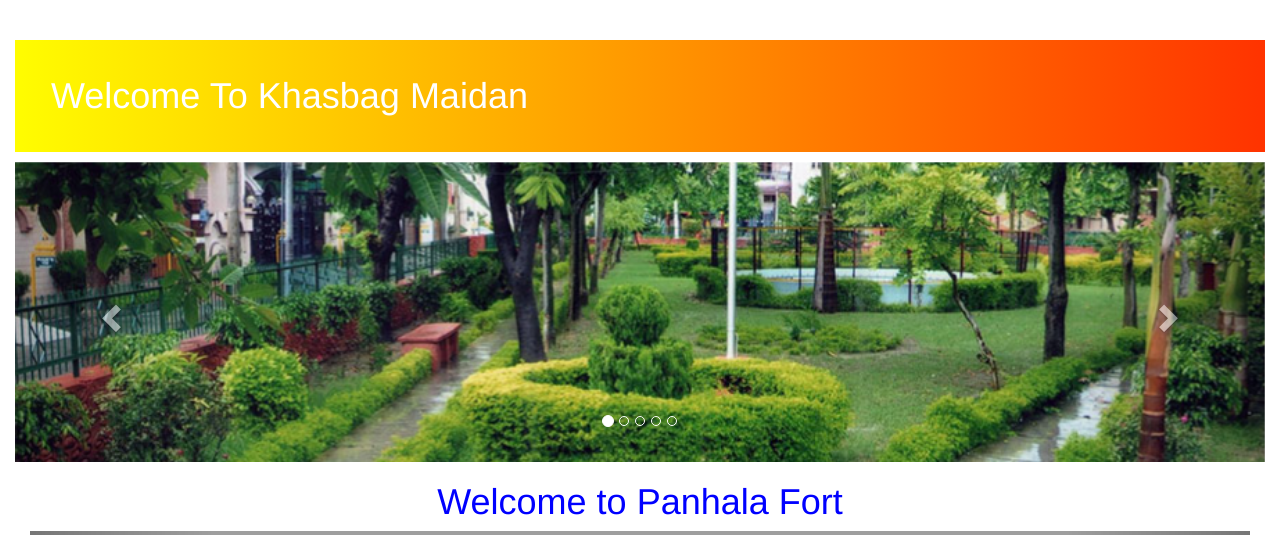
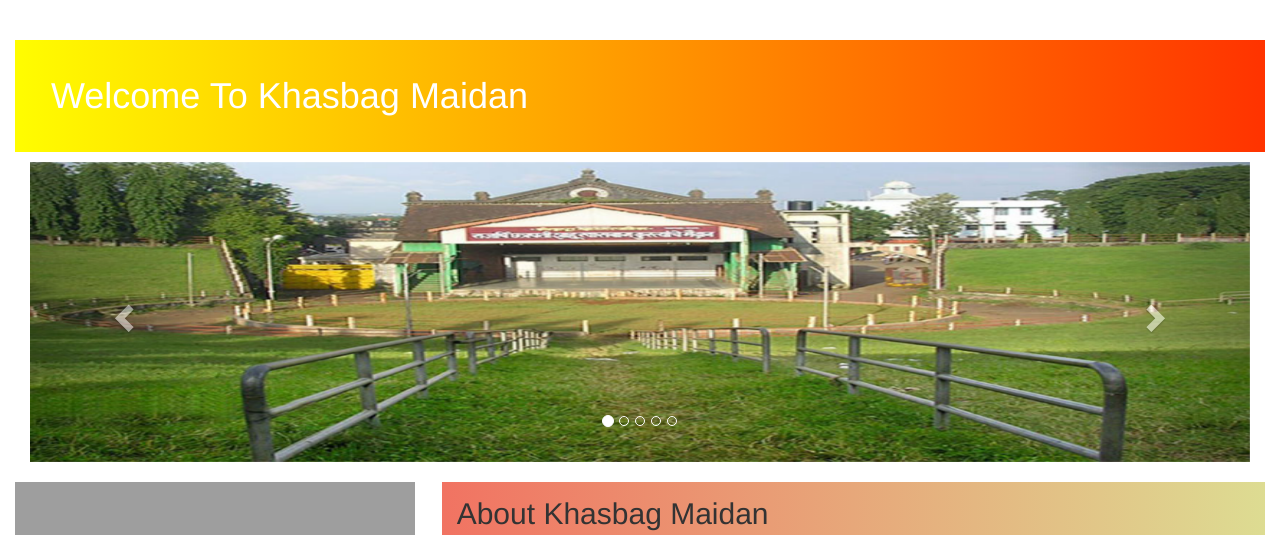
Before and after one commit to mpacer-solutions/mykolhapur-new, a PHP site: page /khasbag-maidan.php in a window 1280 px wide. Shown: the part 102-637 px from the top of the page. Run offline with PHP 8.4, Linux system fonts and the light colour scheme; data that the repository does not hold is empty; grey boxes are pictures that could not be loaded.

Commit message:
modified khasbag-maidan.php

```diff
--- a/khasbag-maidan.php
+++ b/khasbag-maidan.php
@@ -8,44 +8,6 @@ include_once 'header.php'
   <h1 class="page-title">Welcome To Khasbag Maidan</h1>
   <div id="myCarousel" class="carousel slide" data-ride="carousel">
     <!-- Indicators -->
-    <ol class="carousel-indicators">
-      <li data-target="#myCarousel" data-slide-to="0" class="active"></li>
-      <li data-target="#myCarousel" data-slide-to="1"></li>
-      <li data-target="#myCarousel" data-slide-to="2"></li>
-      <li data-target="#myCarousel" data-slide-to="3"></li>
-      <li data-target="#myCarousel" data-slide-to="4"></li>
-    </ol>
-    <!-- Wrapper for slides -->
-    <div class="carousel-inner" >
-      <div class="item active" >
-        <img src="images/khasbagimg/3.jpg" class="img-responsive" width="100%" height="100%">
-      </div>
-      <div class="item" >
-        <img src="images/khasbagimg/8.jpg" class="img-responsive" width="100%" height="100%">
-      </div>
-      <div class="item" >
-        <img src="images/khasbagimg/5.jpg" class="img-responsive" width="100%" height="100%">
-      </div>
-      <div class="item" >
-        <img src="images/khasbagimg/2.jpg" class="img-responsive" width="100%" height="100%">
-      </div>
-      <div class="item" >
-        <img src="images/khasbagimg/1.jpg" class="img-responsive" width="100%" height="100%">
-      </div>
-    </div><!-- Left and right controls -->
-    <a class="left carousel-control" href="#myCarousel" data-slide="prev">
-      <span class="glyphicon glyphicon-chevron-left"></span>
-      <span class="sr-only">Previous</span>
-    </a>
-    <a class="right carousel-control" href="#myCarousel" data-slide="next">
-      <span class="glyphicon glyphicon-chevron-right"></span>
-      <span class="sr-only">Next</span>
-    </a>
-  </div>
-
-
-
-  <center><h1 style="color:blue"> Welcome to Panhala Fort </h1></center>
     <div class="">
       <div class="row">
         <div class="col-md-12">
@@ -58,23 +20,25 @@ include_once 'header.php'
                   <li data-target="#myCarousel" data-slide-to="0" class="active"></li>
                   <li data-target="#myCarousel" data-slide-to="1"></li>
                   <li data-target="#myCarousel" data-slide-to="2"></li>
+                  <li data-target="#myCarousel" data-slide-to="3"></li>
+                  <li data-target="#myCarousel" data-slide-to="4"></li>
                 </ol>
                 <!-- Wrapper for slides -->
                 <div class="carousel-inner">
                   <div class="item active">
-                <img src="images/1.png" alt="" style="width:100%; height:50%;">
+                    <img src="images/khasbagimg/1.jpg" alt="" style="width:100%; height:100%;">
                   </div>
                   <div class="item">
-                <img src="images/2.jpg" alt="" style="width:100%; height:50%;">
+                    <img src="images/khasbagimg/2.jpg" alt="" style="width:100%; height:100%;">
                   </div>
                   <div class="item">
-                <img src="images/3.png" alt="" style="width:100%; height:50%;">
+                    <img src="images/khasbagimg/3.jpg" alt="" style="width:100%; height:100%;">
                   </div>
                   <div class="item">
-                <img src="images/4.jpeg" alt="" style="width:100%; height:50%;">
+                    <img src="images/khasbagimg/4.jpg" alt="" style="width:100%; height:100%;">
                   </div>
                   <div class="item">
-                <img src="images/5.jpg" alt="" style="width:100%; height:50%;">
+                    <img src="images/khasbagimg/5.jpg" alt="" style="width:100%; height:100%;">
                   </div>
                 </div>
                 <!-- Left and right controls -->
@@ -93,15 +57,13 @@ include_once 'header.php'
         </div>
       </div>
     </div>
-<br>
-
-
+  </div>
 
 
 <div class="row">
       <div class="col-md-4">
         <div class="block">
-        <iframe src="https://www.google.com/maps/embed?pb=!1m18!1m12!1m3!1d3821.683525288535!2d74.22392011435814!3d16.6927128884984!2m3!1f0!2f0!3f0!3m2!1i1024!2i768!4f13.1!3m3!1m2!1s0x3bc1000e82e46709%3A0x6f847d026e8b16fc!2sKhasbag%20Maidan!5e0!3m2!1sen!2sin!4v1578552084109!5m2!1sen!2sin" width="500" height="300" frameborder="0" style="border:0;" allowfullscreen=""></iframe>
+          <iframe src="https://www.google.com/maps/embed?pb=!1m18!1m12!1m3!1d3821.683525288535!2d74.22392011435814!3d16.6927128884984!2m3!1f0!2f0!3f0!3m2!1i1024!2i768!4f13.1!3m3!1m2!1s0x3bc1000e82e46709%3A0x6f847d026e8b16fc!2sKhasbag%20Maidan!5e0!3m2!1sen!2sin!4v1578552084109!5m2!1sen!2sin" width="400" height="300" frameborder="0" style="border:0;" allowfullscreen=""></iframe>
         </div>
       </div>
       <div class="col-md-8">
```
Also changed, not shown: kaneri-math.php (+33 -14 lines). Lines whose indentation alone changed are shown as unchanged.
